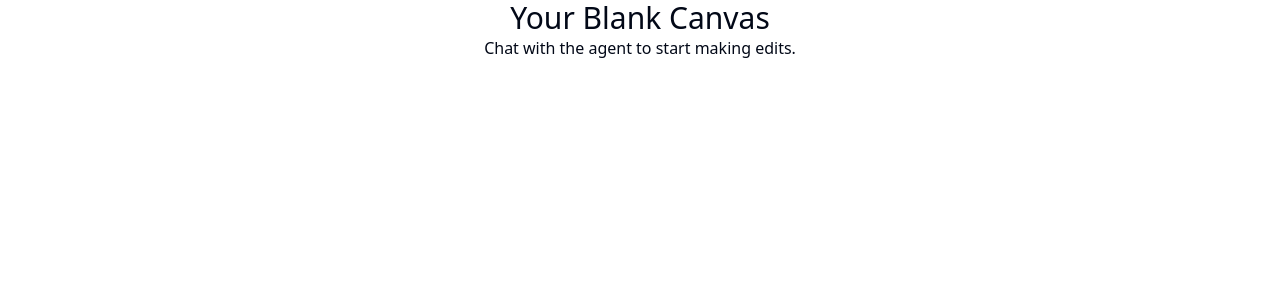
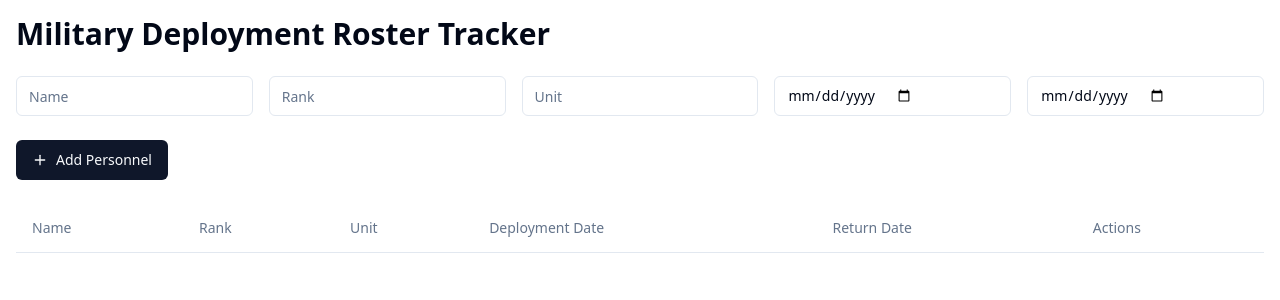
Before and after one commit to GPT-Engineer-App-Dev/military-roster-ranger, a React (Vite) app: page / in a window 1280 px wide. Shown: the top 300 px of the page. Built offline with nearby package versions, Linux system fonts and the light colour scheme.

Commit message:
GPT Engineer Update

```diff
--- a/src/nav-items.jsx
+++ b/src/nav-items.jsx
@@ -1,4 +1,4 @@
-import { Home } from "lucide-react";
+import { Clipboard } from "lucide-react";
 import Index from "./pages/Index.jsx";
 
 /**
@@ -6,9 +6,9 @@ import Index from "./pages/Index.jsx";
  */
 export const navItems = [
   {
-    title: "Home",
+    title: "Deployment Roster",
     to: "/",
-    icon: <Home className="h-4 w-4" />,
+    icon: <Clipboard className="h-4 w-4" />,
     page: <Index />,
   },
 ];
--- a/src/pages/Index.jsx
+++ b/src/pages/Index.jsx
@@ -1,12 +1,90 @@
-// Update this page (the content is just a fallback if you fail to update the page)
+import { useState } from 'react';
+import { Button } from "@/components/ui/button";
+import { Input } from "@/components/ui/input";
+import { Table, TableBody, TableCell, TableHead, TableHeader, TableRow } from "@/components/ui/table";
+import { Plus, Trash2 } from "lucide-react";
 
 const Index = () => {
+  const [personnel, setPersonnel] = useState([]);
+  const [newPerson, setNewPerson] = useState({ name: '', rank: '', unit: '', deploymentDate: '', returnDate: '' });
+
+  const addPerson = () => {
+    if (newPerson.name && newPerson.rank && newPerson.unit && newPerson.deploymentDate) {
+      setPersonnel([...personnel, { ...newPerson, id: Date.now() }]);
+      setNewPerson({ name: '', rank: '', unit: '', deploymentDate: '', returnDate: '' });
+    }
+  };
+
+  const removePerson = (id) => {
+    setPersonnel(personnel.filter(person => person.id !== id));
+  };
+
   return (
-    <div className="flex justify-center items-center">
-      <div className="text-center">
-        <h1 className="text-3xl">Your Blank Canvas</h1>
-        <p>Chat with the agent to start making edits.</p>
+    <div className="container mx-auto p-4">
+      <h1 className="text-3xl font-bold mb-6">Military Deployment Roster Tracker</h1>
+
+      <div className="grid grid-cols-1 md:grid-cols-5 gap-4 mb-6">
+        <Input
+          placeholder="Name"
+          value={newPerson.name}
+          onChange={(e) => setNewPerson({...newPerson, name: e.target.value})}
+        />
+        <Input
+          placeholder="Rank"
+          value={newPerson.rank}
+          onChange={(e) => setNewPerson({...newPerson, rank: e.target.value})}
+        />
+        <Input
+          placeholder="Unit"
+          value={newPerson.unit}
+          onChange={(e) => setNewPerson({...newPerson, unit: e.target.value})}
+        />
+        <Input
+          type="date"
+          placeholder="Deployment Date"
+          value={newPerson.deploymentDate}
+          onChange={(e) => setNewPerson({...newPerson, deploymentDate: e.target.value})}
+        />
+        <Input
+          type="date"
+          placeholder="Return Date"
+          value={newPerson.returnDate}
+          onChange={(e) => setNewPerson({...newPerson, returnDate: e.target.value})}
+        />
       </div>
+
+      <Button onClick={addPerson} className="mb-6">
+        <Plus className="mr-2 h-4 w-4" /> Add Personnel
+      </Button>
+
+      <Table>
+        <TableHeader>
+          <TableRow>
+            <TableHead>Name</TableHead>
+            <TableHead>Rank</TableHead>
+            <TableHead>Unit</TableHead>
+            <TableHead>Deployment Date</TableHead>
+            <TableHead>Return Date</TableHead>
+            <TableHead>Actions</TableHead>
+          </TableRow>
+        </TableHeader>
+        <TableBody>
+          {personnel.map((person) => (
+            <TableRow key={person.id}>
+              <TableCell>{person.name}</TableCell>
+              <TableCell>{person.rank}</TableCell>
+              <TableCell>{person.unit}</TableCell>
+              <TableCell>{person.deploymentDate}</TableCell>
+              <TableCell>{person.returnDate || 'N/A'}</TableCell>
+              <TableCell>
+                <Button variant="destructive" size="sm" onClick={() => removePerson(person.id)}>
+                  <Trash2 className="h-4 w-4" />
+                </Button>
+              </TableCell>
+            </TableRow>
+          ))}
+        </TableBody>
+      </Table>
     </div>
   );
 };
```
